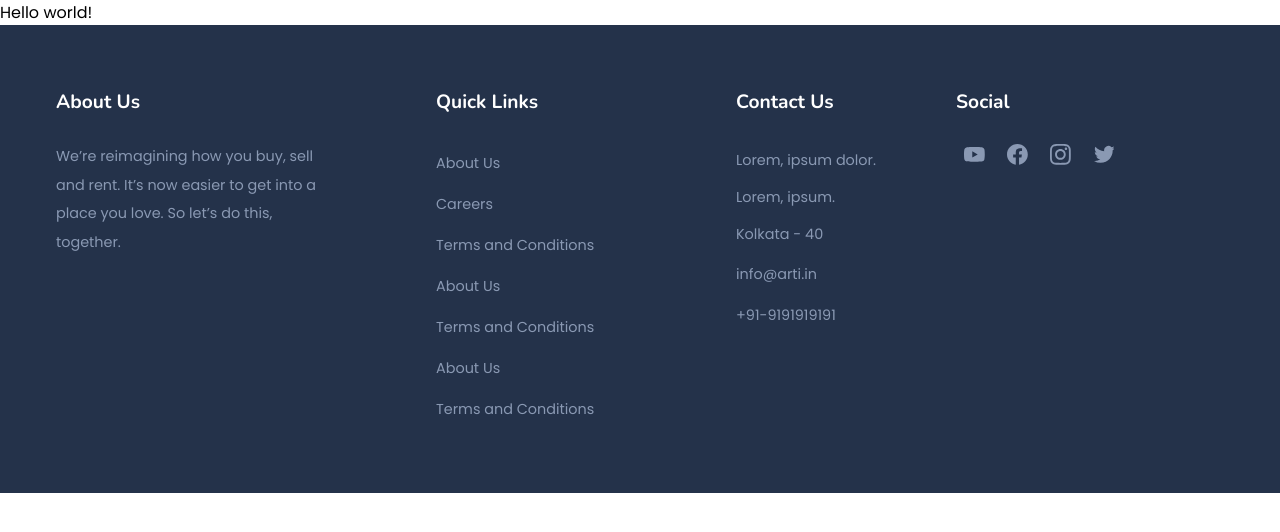
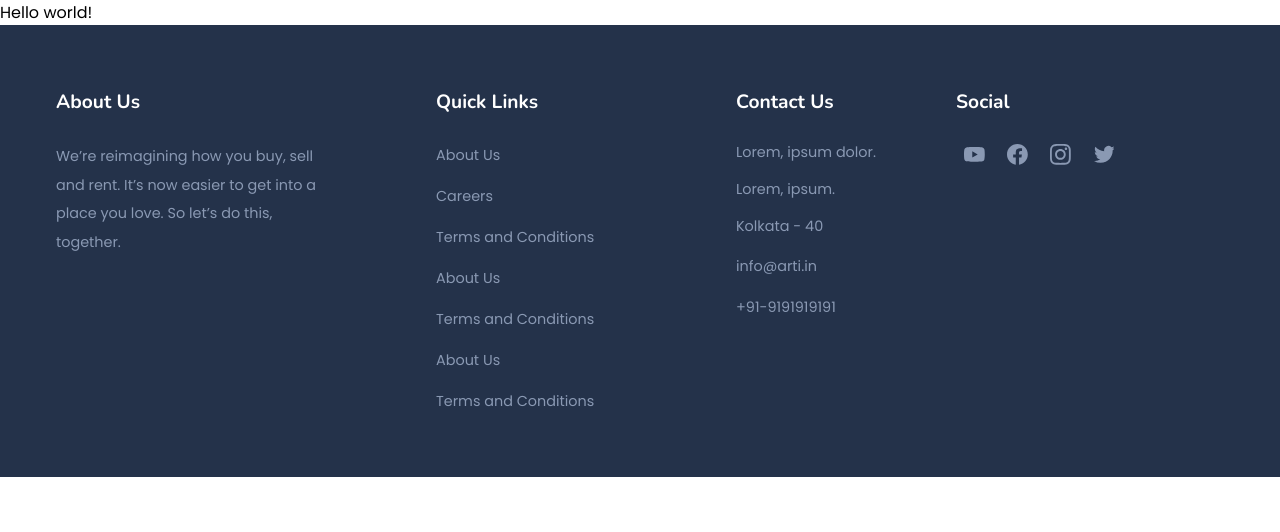
Before and after one commit to Park85/website, a Gatsby site: page / in a window 1280 px wide. Built offline with nearby package versions, Linux system fonts and the light colour scheme; Gatsby itself is replaced by a stand-in of ours.

Commit message:
Added margins to li instead of padding

```diff
--- a/src/components/footer.module.scss
+++ b/src/components/footer.module.scss
@@ -75,7 +75,6 @@ footer {
 		.links,
 		.contact {
 			li {
-				padding: 0.5em 0;
 				p {
 					color: $footer-text;
 					font-size: 0.9rem;
@@ -87,6 +86,10 @@ footer {
 						color: white;
 					}
 				}
+			}
+
+			li:not(:last-child) {
+				margin-bottom: 1em;
 			}
 		}
 
```
